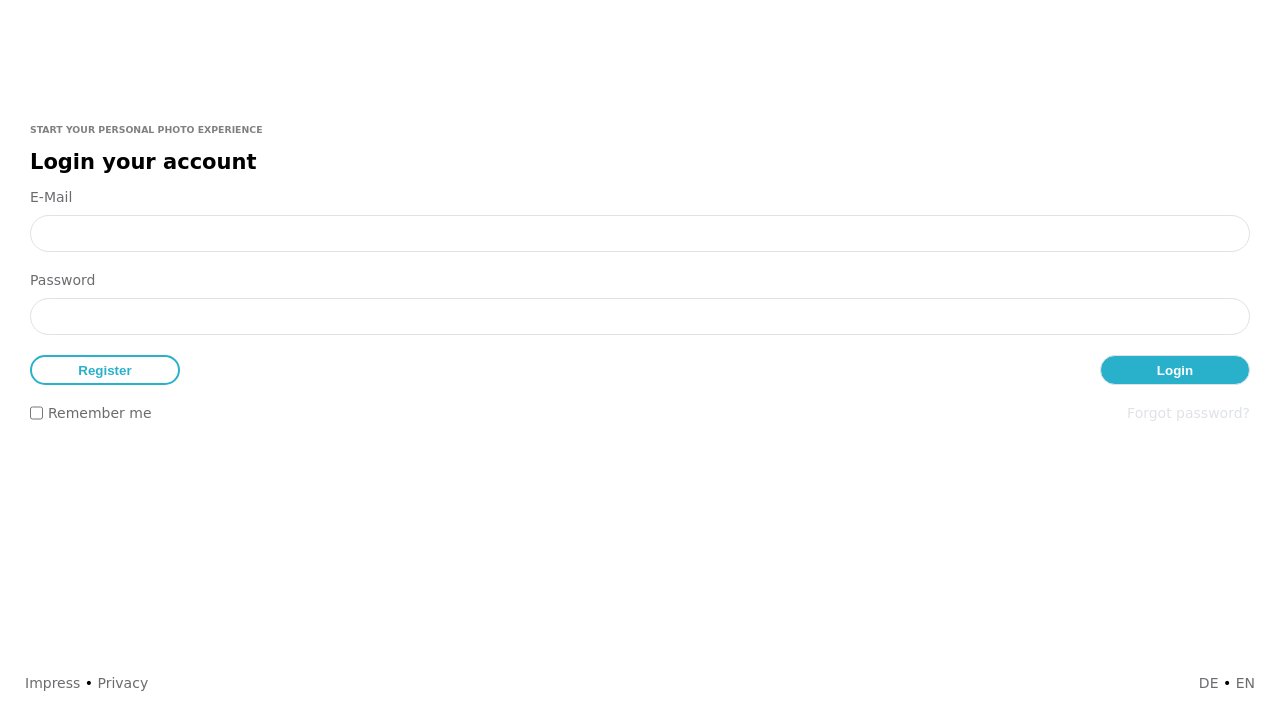
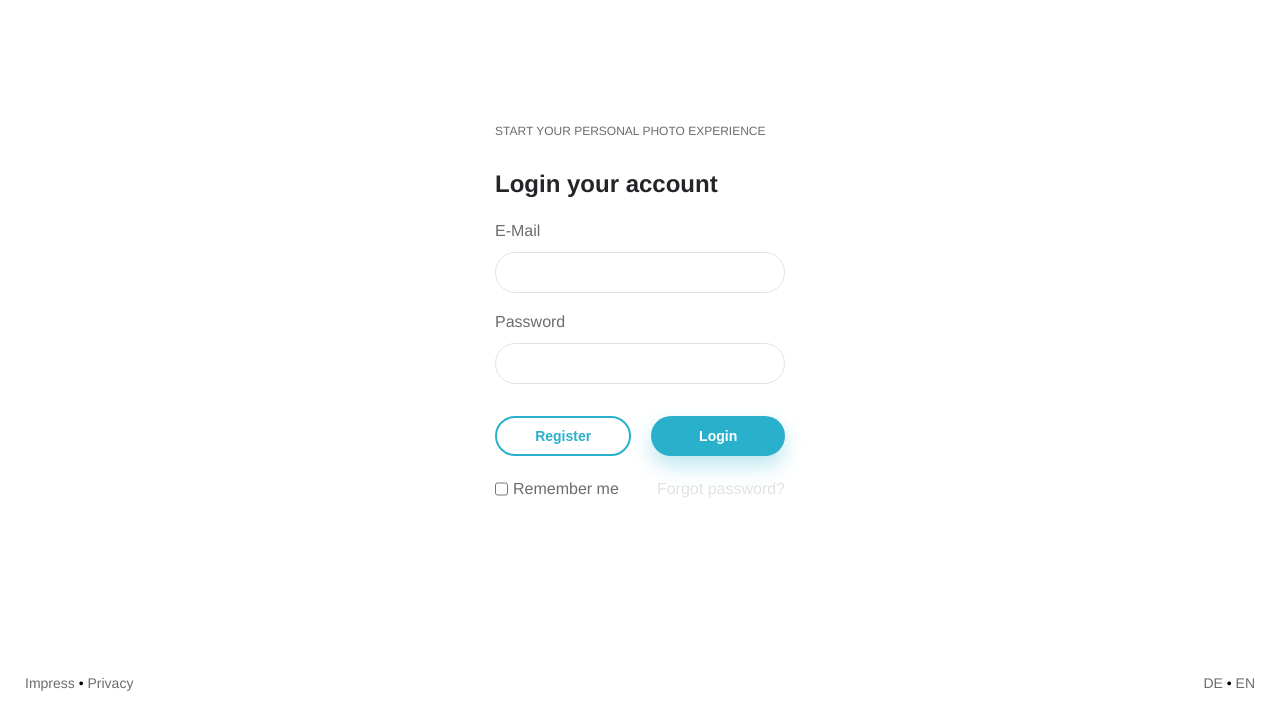
Before and after one commit to nomadxfi/figma, a plain HTML site: page index.html in a window 1280 px wide. Shown: the part 77-800 px from the top of the page. Drawn offline with Linux system fonts and the light colour scheme.

Commit message:
refactoring some code

```diff
--- a/css/styles.scss
+++ b/css/styles.scss
@@ -1,18 +1,7 @@
-/*scss*/
-*, *:before, *:after {
-    box-sizing: border-box;
-    margin: 0;
-    padding: 0;
-    list-style: none;
-}
-$fs : 14px;
-//$ff : Helvetica, Arial, sans-serif;
 @mixin bradius ($rad){
     -webkit-border-radius: $rad;
     border-radius: $rad;
 }
-$tablet-width: 768px;
-$desktop-width: 1200px;
 
 @font-face {
     font-weight: normal;
@@ -27,6 +16,23 @@ $desktop-width: 1200px;
     src: url("../fonts/BebasNeue-Bold.woff2")format("woff2");
 }
 
+
+$fs : 16px;
+$ff : Helvetica, Arial, sans-serif;
+
+$title-color: #252529;
+$main-text-color: #6B6C6F;
+
+$tablet-width: 768px;
+$desktop-width: 1200px;
+
+*, *:before, *:after {
+    box-sizing: border-box;
+    margin: 0;
+    padding: 0;
+    list-style: none;
+}
+
 html {
     height: 100%;
 }
@@ -35,64 +41,124 @@ body {
     flex-direction: column;
     height: 100vh;
     font-size: $fs;
-    font-family: cursive;
+    font-family: $ff;
 }
+
+h1 {
+    font-size: $fs*1.5;
+    color: $title-color;
+}
+h2 {
+    font-size: $fs*1.25;
+}
+h3 {
+    font-size: $fs*0.75;
+    font-weight: normal;
+    color: $main-text-color;
+    text-transform: uppercase;
+}
+
+input,
+button {
+    @include bradius(50px);
+}
+
+.button {
+    width: 100%;
+    margin-bottom: 20px;
+    padding: 10px 20px;
+    border: none;
+    font-size: $fs*0.875;
+    font-weight: bold;
+
+    &--primary {
+        background: #29B1CC;
+        color: #ffffff;
+        box-shadow: 0px 10px 20px rgba(41, 177, 204, 0.3);
+    }
+
+    &--secondary {
+        border: 2px solid #29B1CC;
+        color: #29B1CC;
+        background: #ffffff;
+    }
+}
+
 .login-page__top a {
     display: flex;
     align-items: center;
 }
-header .logo-link {
-    color: #252529;
+
+.logo-link {
+    color: $title-color;
     text-decoration: none;
     font-weight: bold;
 }
+
 header .home-link {
-    color: #6B6C6F;
+    color: $main-text-color;
     text-decoration: none;
 }
-h2 {
-    font-size: $fs*1.5;
-    padding-bottom: 15px;
 
-}
-h3 {
-    font-size: $fs/1.5;
-    color: gray;
-    text-transform: uppercase;
-    padding-bottom: 15px;
-}
 .link {
    text-decoration: none;
    color: #DFE2E6;
 }
-.login-page__form {
+
+.login-page {
+    &__title {
+        margin-bottom: 24px;
+        margin-top: 32px;
+    }
+
+    &__form {
         display: flex;
         flex-direction: column;
+        width: 100%;
+        max-width: 416px;
+        margin: 0 auto;
         padding: 100px 30px 0 30px;
+
+        @media (min-width: $tablet-width) {
+            max-width: 350px; //либо auto, если макет резиновый
         }
-input,
-button {
-    @include bradius(20px);
     }
-label {
-    padding-bottom: 10px;
-    color: #6B6C6F;
+
+    &__actions {
+        display: flex;
+        justify-content: space-between;
+        margin: 32px -10px 24px;
+        & > .button {
+            margin: 0 10px;
         }
-.email-input,
-.password-input {
+    }
+}
+
+.c-input {
+    display: flex;
+    flex-direction: column;
     margin-bottom: 20px;
-    display: flex;
-    padding: 10px;
+    color: $main-text-color;
+
+    &__label {
+        margin-bottom: 12px;
+    }
+    &__field {
+        padding: 12px;
         border: 1px solid #DFE2E6;
-    color: #6B6C6F;
     }
+}
+
+
 .checkbox-input {
     display: flex;
     padding: 10px;
 }
+
 .login-image {
     padding-right: 5px;
 }
+
 .login-page__top,
 .login-page__bottom {
     margin-left: 25px;
@@ -101,58 +167,49 @@ label {
     padding-bottom: 40px;
     align-items: center;
 }
+
 .login-logo {
     margin-right: 210px;
 }
+
 .login-item__submit,
 .checkbox {
     display: flex;
     align-items: center;
-    color: #6B6C6F;
+    color: $main-text-color;
 }
+
 .login-page__top,
 .login-page__bottom {
     flex-grow: 0;
     flex-shrink: 0;
     flex-basis: auto;
 }
+
 .password-wrap,
 .email-wrap {
     display: flex;
     flex-direction: column;
 }
+
 .login-page__bottom,
 .login-page__top,
-.login-content__authorization,
 .login-content__reminders {
     display: flex;
     justify-content: space-between;
 }
-button {
-    width: 150px;
-    height: 30px;
-    margin-bottom: 20px;
-}
-.register {
-    border: 2px solid #29B1CC;
-    color: #29B1CC;
-    background: #ffffff;
-    font-weight: bold;
-}
-.login {
-    background: #29B1CC;
-    color: #ffffff;
-    font-weight: bold;
-    border: 1px solid #DFE2E6;
-}
+
+
 .reminders-link {
     color: #DFE2E6;
     text-decoration: none;
 }
+
 .logo-link,
 .checkbox {
     margin-left: 5px;
 }
+
 .lang-switcher a {
     text-transform: uppercase;
 }
@@ -162,42 +219,16 @@ button {
     flex-shrink: 0;
     flex-basis: auto;
 }
+
 .login-content__remember {
     display: flex;
 }
+
 .login-page__bottom {
     height: 50px;
-
-}
-.login-page__bottom .link {
-    color: #6B6C6F;
-}
-//От 320px моб.версия
-body {
-    min-width: 320px; //лучше задать на body, чтобы не выпадали
-}
-.login-page__inner {
-    width: 320px; //либо auto, если макет резиновый
-    //padding: 0 20px; //не забываем про отступы от краёв
-    margin: 0 auto;
+    font-size: $fs*0.875;
 }
 
-//От 768px планшетная версия
-@media (min-width: $tablet-width) {
-    .login-page__inner {
-        width: 450px; //либо auto, если макет резиновый
-        //padding: 0 64px; //не забываем про отступы от краёв
-        margin: 0 auto;
+.login-page__bottom .link {
+    color: $main-text-color;
 }
-}
-
-// От 1200 десктопная версия
-@media (min-width: $desktop-width) {
-    .login-page__inner {
-        width: 550px;//на десктопе контент обычно фиксированной ширины
-        //padding: 0 64px;//не забываем про отступы от краёв
-        margin: 0 auto;
-    }
-}
-//Ширина контейнера на вьюпорте в 1087px: 1087-128=959
-//Результат: бесшовный переход от планшета к десктопу
--- a/index.html
+++ b/index.html
@@ -8,7 +8,7 @@
     <link rel="stylesheet" href="css/BebasNeue.css">
     <title>Login Page</title>
 </head>
-<body>
+<body class="login-page">
     <header class="login-page__top">
         <a class="logo-link" href="#"><img class="login-image" src="images/Logo.svg" alt="logo">Photoma</a>
         <a class="home-link" href="#">Home</a>
@@ -16,21 +16,21 @@
 
     <section class="login-page__form">
         <h3>Start your personal photo experience</h3>
-        <h2>Login your account</h2>
+        <h1 class="login-page__title">Login your account</h1>
         <form class="login-page__login-content" action="/">
-            <div class="email-wrap">
-                <label for="email-input">E-Mail</label>
-                    <input class="email-input" id="email-input" type="email">
+            <div class="c-input c-input--email">
+                <label class="c-input__label" for="email-input">E-Mail</label>
+                <input class="c-input__field" id="email-input" type="email">
             </div>
 
-            <div class="password-wrap">
-                <label for="password-input">Password</label>
-                <input class="password-input" id="password-input" type="password">
+            <div class="c-input c-input--password">
+                <label class="c-input__label" for="password-input">Password</label>
+                <input class="c-input__field" id="password-input" type="password">
             </div>
 
-            <div class="login-content__authorization">
-                <button class="register" type="submit">Register</button>
-                <button class="login" type="submit">Login</button>
+            <div class="login-page__actions">
+                <button class="button button--secondary" type="submit">Register</button>
+                <button class="button button--primary" type="submit">Login</button>
             </div>
 
             <div class="login-content__reminders">
```
Also changed, not shown: css/styles.css, 1 other file. Lines whose indentation alone changed are shown as unchanged.
